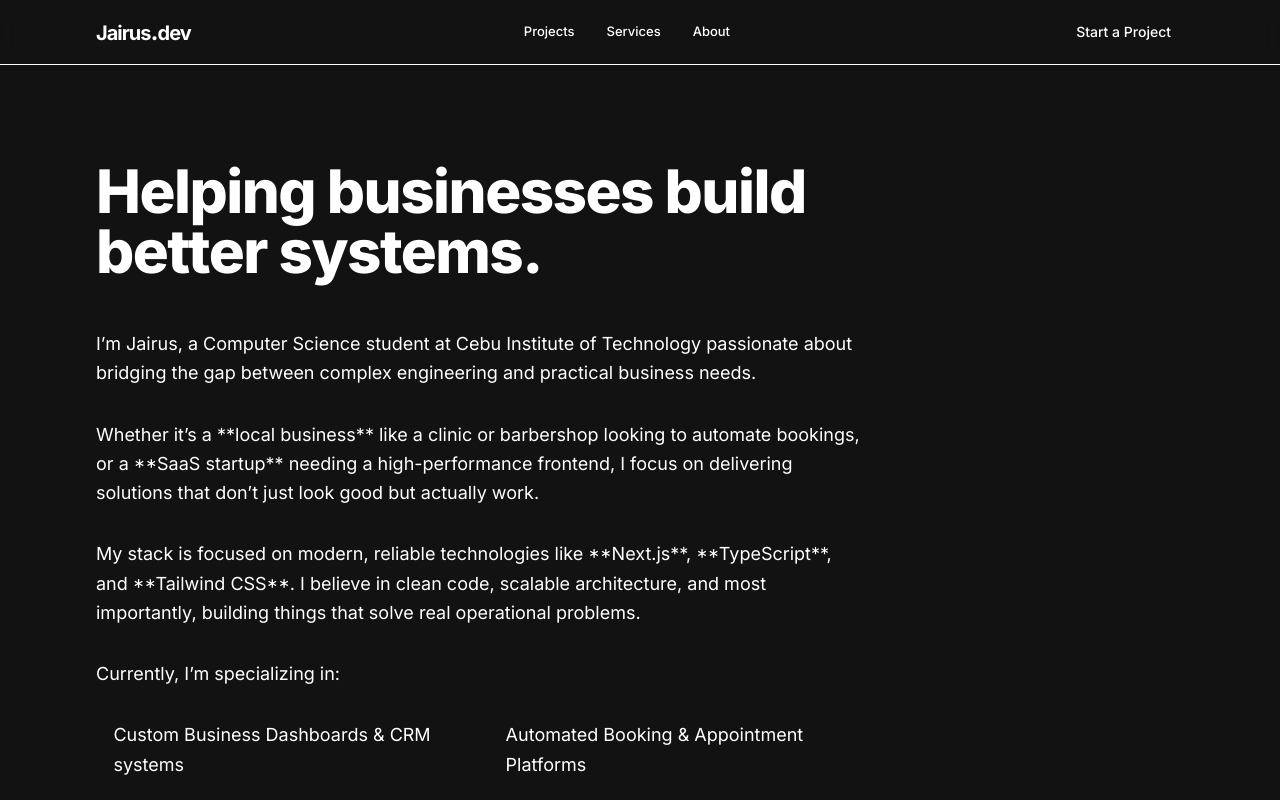
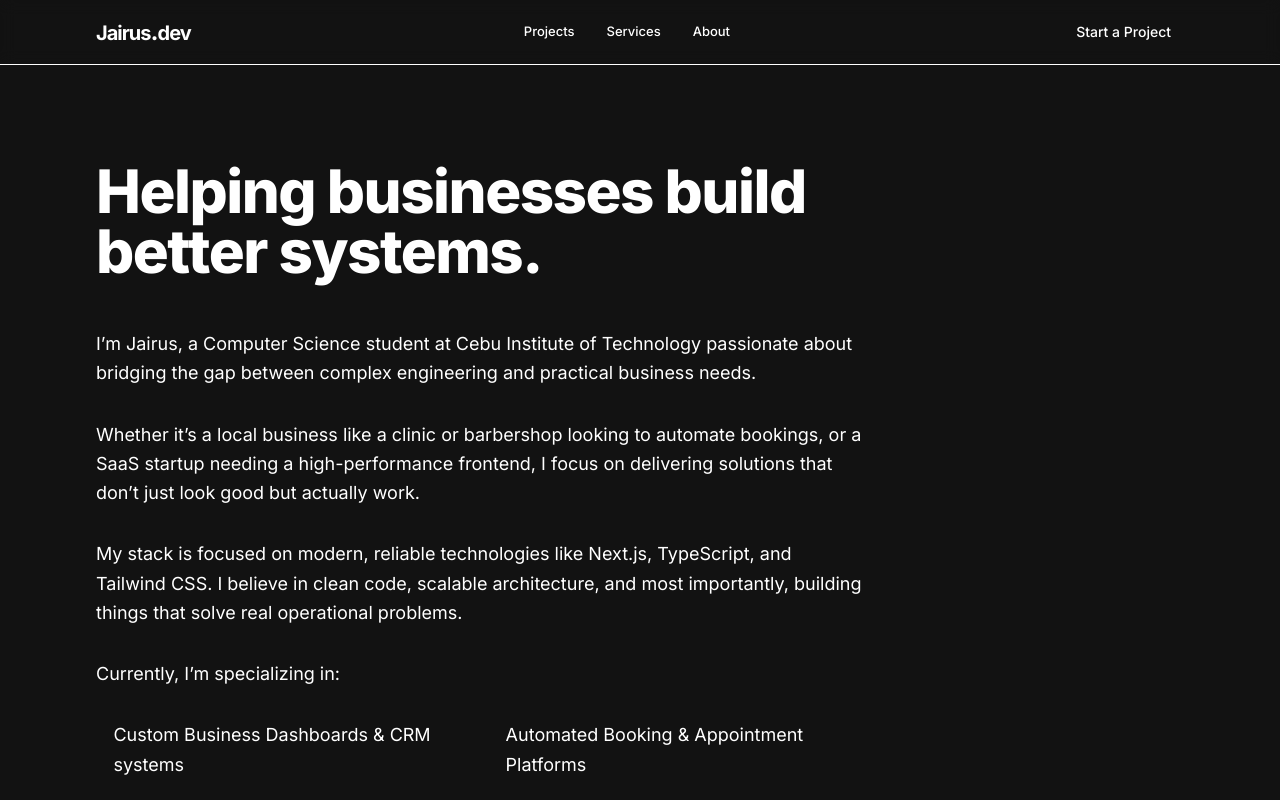
Before and after one commit to rusperres/portfolio-site, a Next.js app: page /about in a window 1280 px wide. Shown: the top 800 px of the page. Built offline with nearby package versions, Linux system fonts and the light colour scheme.

Commit message:
added photo

```diff
--- a/app/about/page.tsx
+++ b/app/about/page.tsx
@@ -17,14 +17,14 @@ export default function AboutPage() {
             </p>
 
             <p>
-              Whether it’s a **local business** like a clinic or barbershop looking to automate
-              bookings, or a **SaaS startup** needing a high-performance frontend, I focus on
+              Whether it’s a local business like a clinic or barbershop looking to automate
+              bookings, or a SaaS startup needing a high-performance frontend, I focus on
               delivering solutions that don’t just look good but actually work.
             </p>
 
             <p>
-              My stack is focused on modern, reliable technologies like **Next.js**, **TypeScript**,
-              and **Tailwind CSS**. I believe in clean code, scalable architecture, and most importantly,
+              My stack is focused on modern, reliable technologies like Next.js, TypeScript,
+              and Tailwind CSS. I believe in clean code, scalable architecture, and most importantly,
               building things that solve real operational problems.
             </p>
 
--- a/components/sections/Hero.tsx
+++ b/components/sections/Hero.tsx
@@ -1,6 +1,7 @@
 import Link from "next/link"
 import { Container } from "../layout/Container"
 import { Button } from "@/components/ui/button"
+import Image from "next/image"
 
 export function Hero() {
   return (
@@ -37,7 +38,12 @@ export function Hero() {
         <div className="hidden md:block">
           <div className="relative aspect-square w-full overflow-hidden rounded-2xl border-4 border-border bg-gradient-to-br from-muted to-muted/20 shadow-2xl">
             <div className="absolute inset-0 flex items-center justify-center text-sm font-medium text-muted-foreground/50">
-               [Your Photo Here]
+              <Image
+                src="/headshot.jpg"
+                alt="Headshot"
+                fill
+                className="object-cover"
+              />
             </div>
           </div>
         </div>
```
Also changed, not shown: public/headshot.jpg (added).
